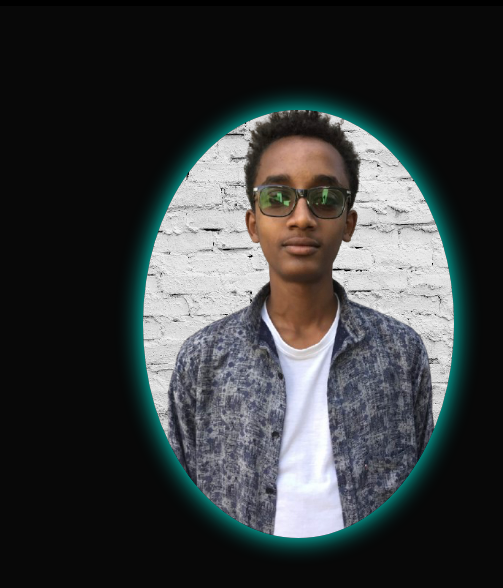
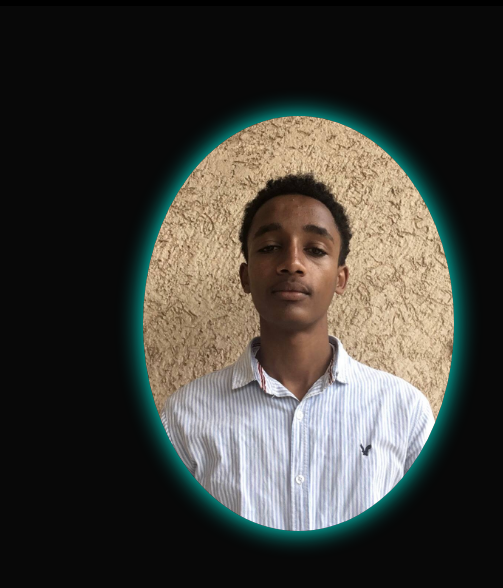
Before and after one commit to Ephremalemu/portfolio-ephrem, a plain HTML site: page index.html in a window 1280 px wide. Shown: the part 104-692 px from the top of the page, 672-1175 px from the left. Drawn offline with nearby package versions, Linux system fonts and the light colour scheme; a script that the page names is missing.

Commit message:
img change

```diff
--- a/index.html
+++ b/index.html
@@ -51,7 +51,7 @@
         </div>
       </div>
       <div class="home-img">
-        <img src="IMG_1408-removebg-preview.png" alt="" />
+        <img src="./imgpers.jpg" alt="" />
       </div>
     </section>
     <section class="service" id="services">
```
Also changed, not shown: imgpers.jpg (added).
